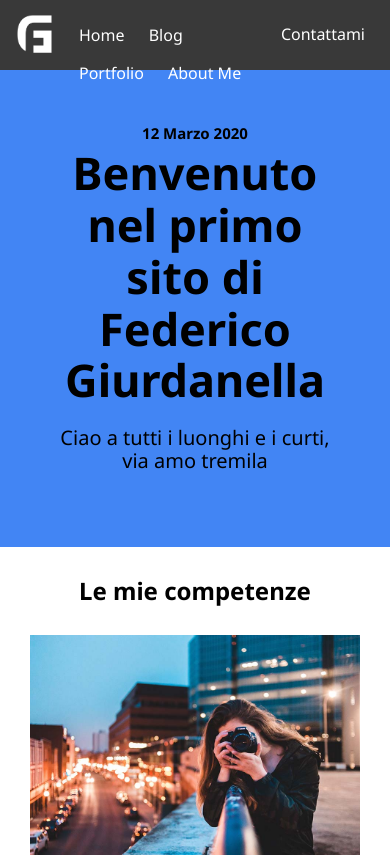
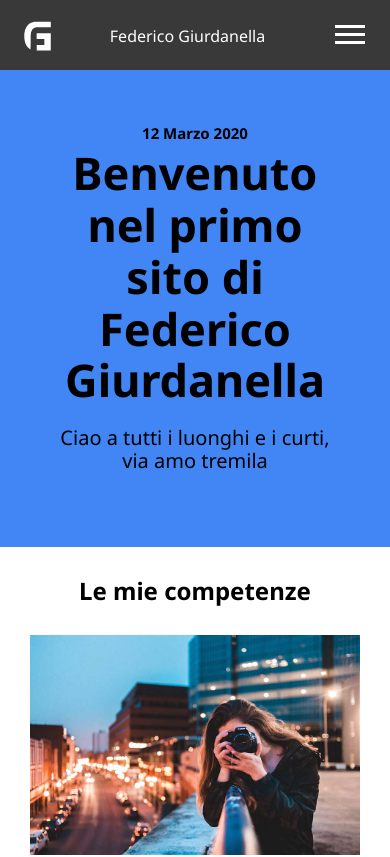
Before and after one commit to Fred3rick/fridericus, a plain HTML site: page index.html in a window 390 px wide. Shown: the top 857 px of the page. Drawn offline with nearby package versions, Linux system fonts and the light colour scheme.

Commit message:
Integrazione dell'hamburger menu animato

```diff
--- a/css/style.css
+++ b/css/style.css
@@ -12,11 +12,12 @@ a{color: #fff; text-decoration: none;}
   background: #393939;
 }
 
-.header__logo img{margin: 12px 12px; width: 45px; height: 45px;}
+.header__logo img{width: 35px; height: 35px; margin: 18px 15px auto 15px;}
 .header__cta{padding: 15px;margin: 10px;}
 .header__menu ul{list-style-type: none; padding: 0;}
 .header__menu ul li{display: inline-block;}
 .header__menu ul li a{padding: 10px; display: inline-block;}
+.header__hamburger{display: none;}
 
 /* ! Hero */
 .hero{padding: 100px; background: #4285f4; text-align: center;}
@@ -29,9 +30,6 @@ a{color: #fff; text-decoration: none;}
 .grid__skill{flex-basis: 32%; padding: 30px;}
 .grid__skill img{width: 100%; height: auto;}
 .grid__skill h3{font-size: 32px; font-weight: 700; margin: 10px 0 10px 0;}
-
-
-
 
 
 /* -------------------------------------------------------------------------------- */
@@ -53,13 +51,49 @@ a{color: #fff; text-decoration: none;}
 /* ! Hero */
 .hero{padding: 55px;}
 .hero h5{font-size: 15px; margin: 0px 0px 5px 0px;}
-.hero h1{font-size: 45px;} /*Titolo principale*/
-.hero h3{font-size: 20px; font-weight: normal;} /*Titoletto in basso*/
+.hero h1{font-size: 45px;}
+.hero h3{font-size: 20px; font-weight: normal;}
+
+/* ! Header */
+.header__logo img{width: 35px; height: 35px; margin: 19px 20px auto 20px;}
+
+.header__menu {
+  position: absolute;
+  top: 70px;
+  left: 0;
+  width: 100%;
+  background: #393939;
+  max-height: 0;
+  overflow: hidden;
+  transition: all 0.3s ease-out;
+}
+
+.header__cta{padding: 15px 15px 15px 15px; margin: 12px; position: relative; right: 5px;}
+.header__menu ul li{display: block; width: 100%; text-align: center; padding: 15px; text-align: center;}
+.header__menu--open{max-height: 300px;} /*L'altezza massima del blocco dove poi parte l'animazione nel telefono*/
+.header__hamburger{display: block; padding: 25px; float: right;}
+.header__hamburger:hover{cursor: pointer;}  /* Per rendere cliccabile l'hamburger */
+
+.header__hamburger .line{
+  display: block;               /* Prima ti faccio vedere */
+  width: 30px;                  /* Larghezza */
+  height: 3px;                  /* Lunghezza */
+  background-color: #fff;       /* Colore di sfondo */
+  margin-bottom: 5px;           /* Margine tra le linee */
+  transition: all 0.3s ease;    /* Transizione di 0.3 secondi per l'hamburger */
+}
+
+.header__hamburger--active .line:nth-child(1){transform: translateY(7px) rotate(45deg);}
+.header__hamburger--active .line:nth-child(2){opacity: 0;}
+.header__hamburger--active .line:nth-child(3){transform: translateY(-9px) rotate(-45deg);}
 
 /* ! Grid */
 .grid__skill{flex-basis: 100%; margin: 0px 0px -40px 0px;}
 
+
 }
+
+
 
 
 
--- a/index.html
+++ b/index.html
@@ -15,10 +15,11 @@
 
 <body>
 
+  <!-- Main Header -->
   <div class="header">
-  <div class="header__logo">
-    <img src="img/site_logo.png" alt="Federico Giurdanella">
-  </div>
+    <a href="#" class="header__logo">
+      <img src="img/site_logo.svg" alt="Federico Giurdanella">
+    </a>
     <div class="header__menu">
       <ul>
         <li><a href="#">Home</a></li>
@@ -28,16 +29,23 @@
       </ul>
     </div>
     <div class="header__cta">
-    <a href="#">Contattami</a>
+      <a href="#">Federico Giurdanella</a>
+    </div>
+    <div class="header__hamburger">
+      <span class="line"></span>
+      <span class="line"></span>
+      <span class="line"></span>
     </div>
   </div>
 
+<!-- Main Hero -->
 <div class="hero">
   <h5>12 Marzo 2020</h5>
   <h1>Benvenuto nel primo sito di Federico Giurdanella</h1>
   <h3>Ciao a tutti i luonghi e i curti, via amo tremila</h3>
 </div>
 
+<!-- Skills cards -->
   <h2 class="myskills">Le mie competenze</h2>
 
   <div class="grid">
@@ -73,9 +81,27 @@
 
 
 
+
 <!-- Font Awesome -->
-  <script src="https://kit.fontawesome.com/ac3472581c.js" crossorigin="anonymous"></script>
+<!-- <script src="https://kit.fontawesome.com/ac3472581c.js" crossorigin="anonymous"></script> -->
+
 <script src="https://code.jquery.com/jquery-1.12.4.min.js"></script>
+
+<script type="text/javascript">
+
+  /* Open Panel */
+  $(".header__hamburger").on('click', function() {
+    $(".header__menu").toggleClass("header__menu--open");
+  });
+
+  /* Change Icon*/
+  $(document).ready(function(){
+  $(".header__hamburger").click(function(){
+    $(this).toggleClass("header__hamburger--active");
+  });
+});
+
+</script>
 
 </body>
 
```
Also changed, not shown: img/site_logo.png (deleted), img/site_logo.svg (added). Lines whose indentation alone changed are shown as unchanged.
